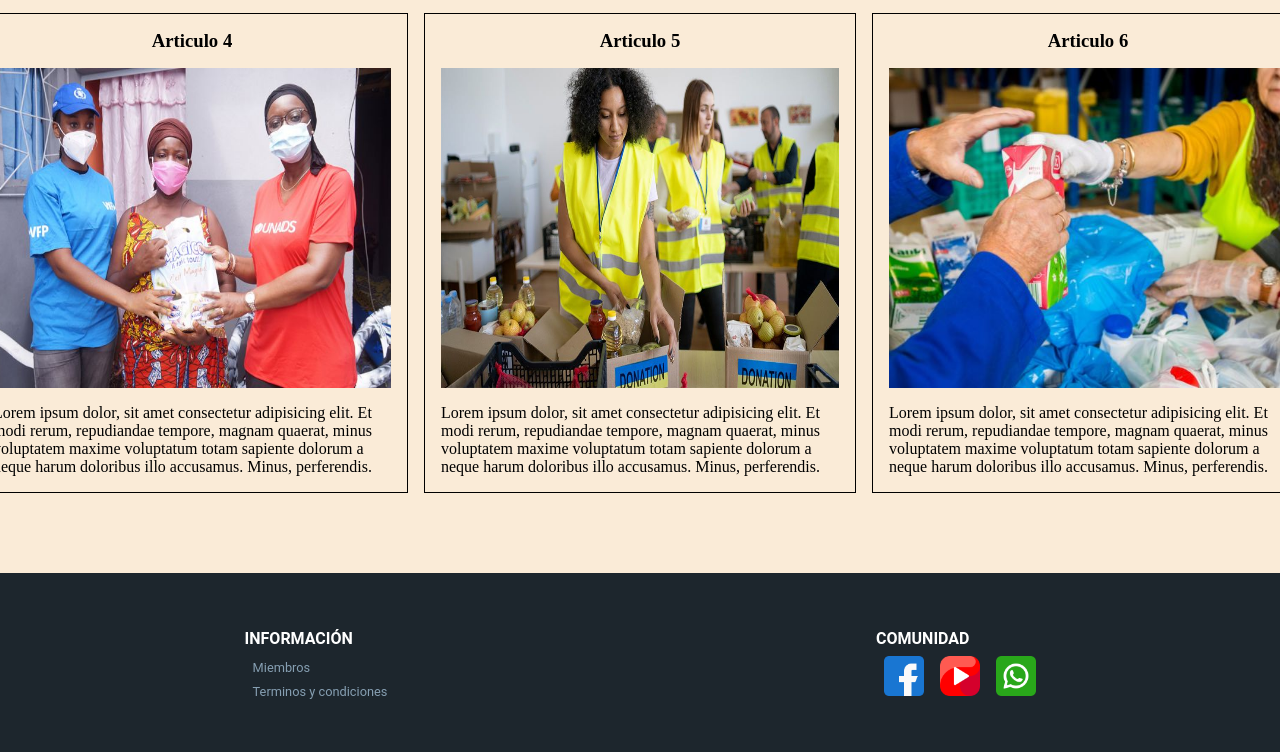
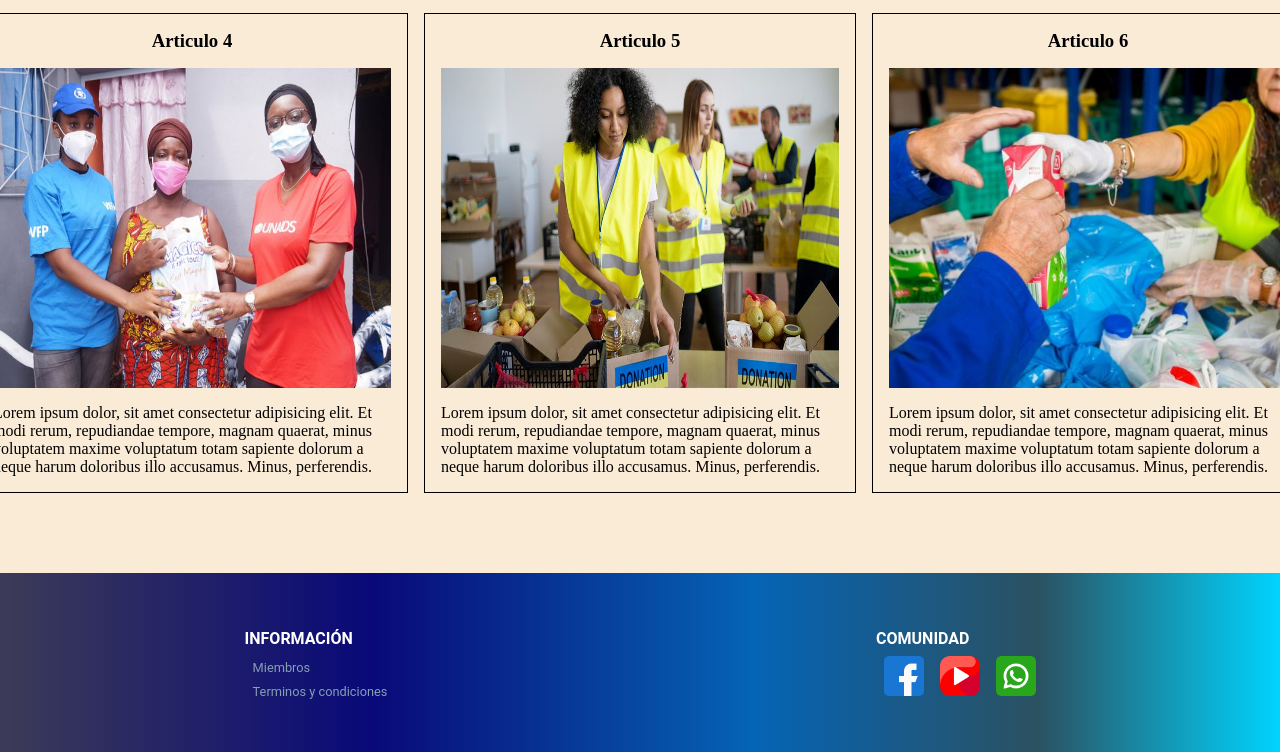
Before and after one commit to salo2019/donacionesFernandoSalomone, a plain HTML site: page index.html in a window 1280 px wide. Shown: the part 1535-2287 px from the top of the page. Drawn offline with Linux system fonts and the light colour scheme.

Commit message:
se agrega gradiente al footer en estilos.css

```diff
--- a/css/estilos.css
+++ b/css/estilos.css
@@ -324,7 +324,10 @@ input, textarea {
 .footer {
     grid-area: footer;
     padding: 3rem 0;
-    background-color: #1D262D;
+
+    /*Aplico el gradiente al footer*/
+    background: rgb(2,0,36);
+    background: linear-gradient(90deg, rgba(2,0,36,0.7682423311121324) 0%, rgba(9,9,121,1) 29%, rgba(5,100,181,1) 59%, rgba(43,81,97,1) 81%, rgba(0,212,255,1) 100%);
 }
 
 .footer__nav {
```
